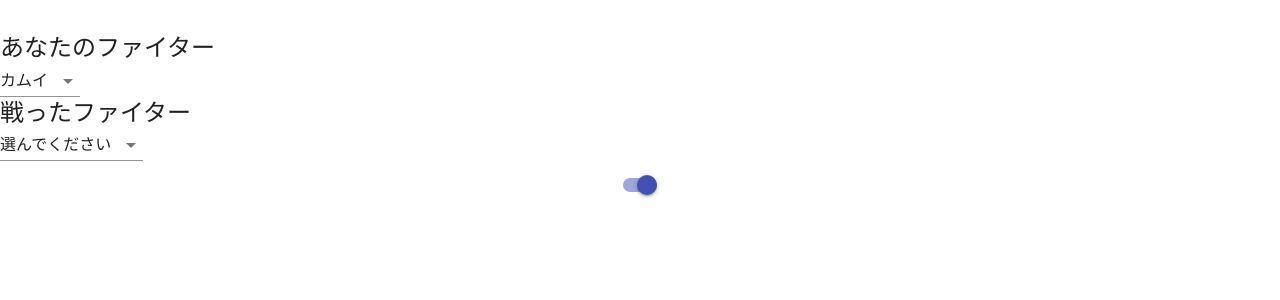
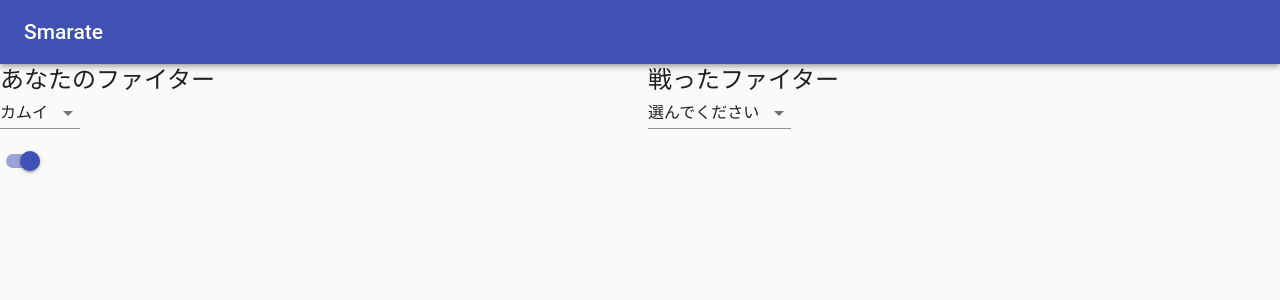
Before and after one commit to aereal/smarate, a React (Create React App) app: page / in a window 1280 px wide. Shown: the top 300 px of the page. Built offline with nearby package versions, Linux system fonts and the light colour scheme.

Commit message:
layout component

```diff
--- a/src/components/app.tsx
+++ b/src/components/app.tsx
@@ -1,18 +1,18 @@
 import Grid from "@material-ui/core/Grid"
 import React from "react"
+import { Layout } from "./layout"
 import { MyFighterSelector } from "./my-fighter-selector"
 import { ResultSwitch } from "./result-switch"
 import { RivalFighterSelector } from "./rival-fighter-selector"
 
-const containerStyles: React.CSSProperties = {
-  justifyContent: "center",
-  paddingTop: 8 * 4,
-}
-
 export const App: React.FunctionComponent<{}> = () => (
-  <Grid container={true} style={containerStyles}>
-    <MyFighterSelector />
-    <RivalFighterSelector />
+  <Layout>
+    <Grid item={true} xs={12} sm={6}>
+      <MyFighterSelector />
+    </Grid>
+    <Grid item={true} xs={12} sm={6}>
+      <RivalFighterSelector />
+    </Grid>
     <ResultSwitch />
-  </Grid>
+  </Layout>
 )
--- /dev/null
+++ b/src/components/layout.tsx
@@ -0,0 +1,33 @@
+import { createStyles, withStyles, WithStyles } from "@material-ui/core"
+import AppBar from "@material-ui/core/AppBar"
+import CssBaseline from "@material-ui/core/CssBaseline"
+import Grid from "@material-ui/core/Grid"
+import Toolbar from "@material-ui/core/Toolbar"
+import Typography from "@material-ui/core/Typography"
+import React, { FunctionComponent } from "react"
+
+const styles = createStyles({
+  root: {
+    flexGrow: 1,
+  },
+})
+
+export const Layout = withStyles(styles)<
+  FunctionComponent<WithStyles<keyof typeof styles>>
+>(({ children, classes }) => (
+  <>
+    <CssBaseline />
+    <AppBar position="static" color="primary">
+      <Toolbar>
+        <Typography variant="title" color="inherit">
+          Smarate
+        </Typography>
+      </Toolbar>
+    </AppBar>
+    <div className={classes.root}>
+      <Grid container={true} spacing={16}>
+        {children}
+      </Grid>
+    </div>
+  </>
+))
--- a/src/components/my-fighter-selector.tsx
+++ b/src/components/my-fighter-selector.tsx
@@ -1,11 +1,10 @@
-import Grid from "@material-ui/core/Grid"
 import Typography from "@material-ui/core/Typography"
 import React from "react"
 import { FighterSelector } from "./fighter-selector"
 
 export const MyFighterSelector: React.FunctionComponent<{}> = () => (
-  <Grid md={12}>
+  <>
     <Typography variant="headline">あなたのファイター</Typography>
     <FighterSelector defaultSelectedFighterID={62} />
-  </Grid>
+  </>
 )
--- a/src/components/rival-fighter-selector.tsx
+++ b/src/components/rival-fighter-selector.tsx
@@ -1,4 +1,3 @@
-import Grid from "@material-ui/core/Grid"
 import Typography from "@material-ui/core/Typography"
 import React from "react"
 import { FighterSelector } from "./fighter-selector"
@@ -6,8 +5,8 @@ import { FighterSelector } from "./fighter-selector"
 interface Props {}
 
 export const RivalFighterSelector: React.FunctionComponent<Props> = () => (
-  <Grid md={12}>
+  <>
     <Typography variant="headline">戦ったファイター</Typography>
     <FighterSelector />
-  </Grid>
+  </>
 )
```
